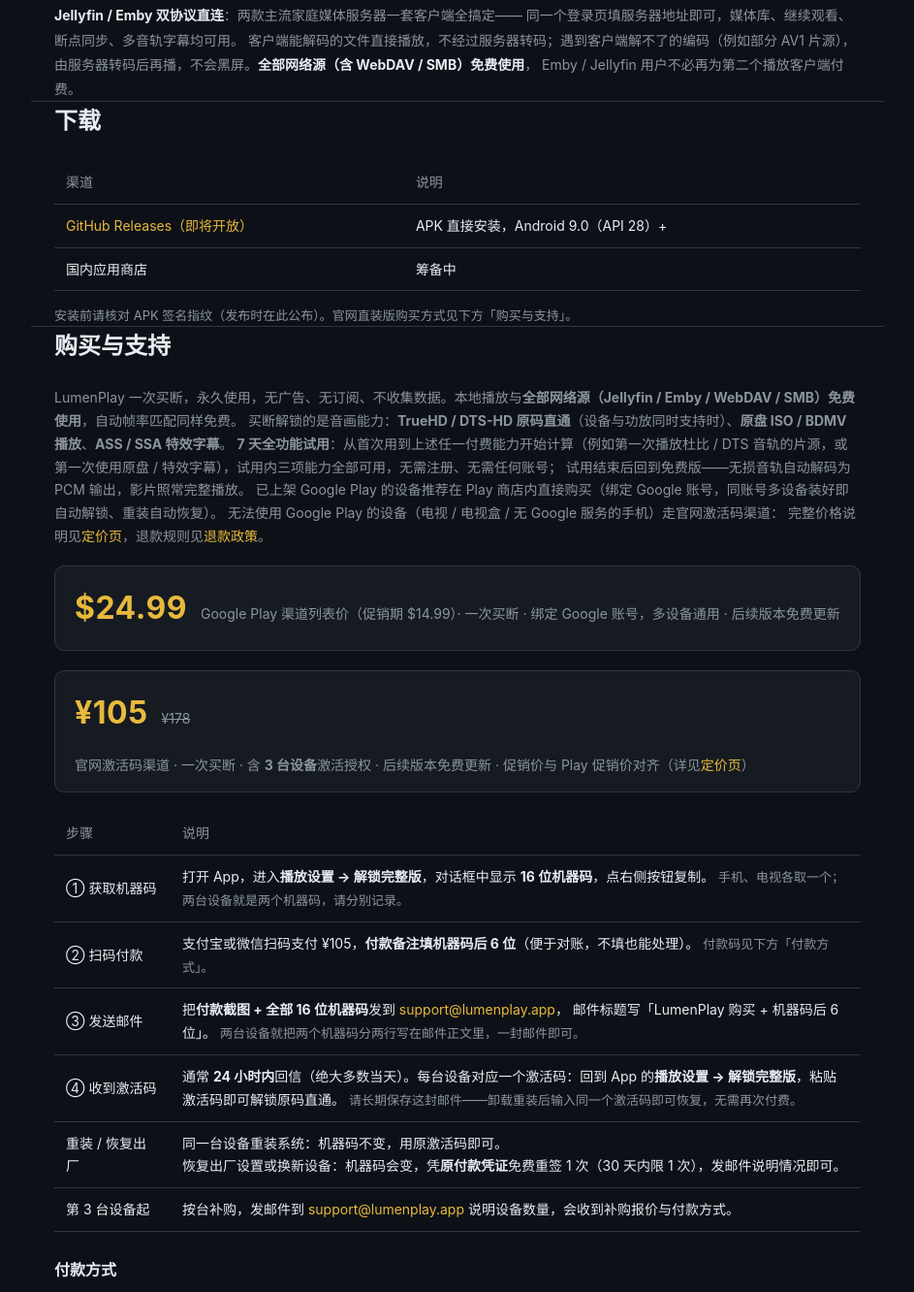
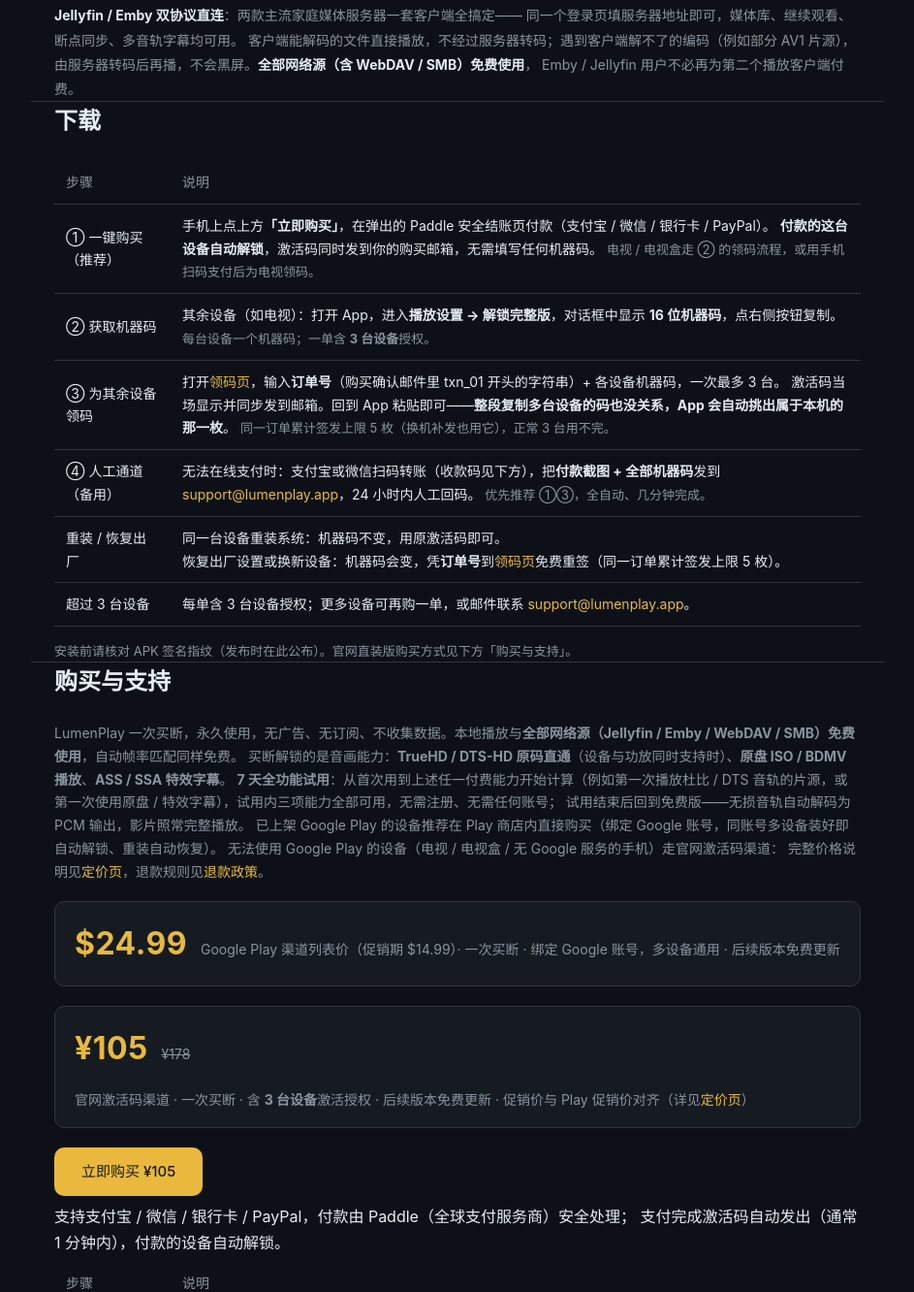
Before and after one commit to tubeuchiha/lumenplay-site, a plain HTML site: page index.html in a window 1280 px wide. Shown: the part 1279-2611 px from the top of the page at 97% size, without its empty margins (168-1111 px from the left). Drawn offline with Linux system fonts and the light colour scheme.

Commit message:
域名审批通过，首页购买区切换 Paddle 一键购买为主路径：中文/英文购买表重写（一键购买→其余设备领码页→人工通道降级备用），补「立即购买」按钮；换机补发口径统一为领码页+订单号（累计5枚），删「30天限1次」旧口径

```diff
--- a/index.html
+++ b/index.html
@@ -119,9 +119,40 @@
 <section class="wrap" id="download">
   <h2>下载</h2>
   <table>
-    <tr><th>渠道</th><th>说明</th></tr>
-    <tr><td><a href="#" aria-disabled="true">GitHub Releases（即将开放）</a></td><td>APK 直接安装，Android 9.0（API 28）+</td></tr>
-    <tr><td>国内应用商店</td><td>筹备中</td></tr>
+    <tr><th style="width:120px">步骤</th><th>说明</th></tr>
+    <tr>
+      <td>① 一键购买（推荐）</td>
+      <td>手机上点上方<strong>「立即购买」</strong>，在弹出的 Paddle 安全结账页付款（支付宝 / 微信 / 银行卡 / PayPal）。
+        <strong>付款的这台设备自动解锁</strong>，激活码同时发到你的购买邮箱，无需填写任何机器码。
+        <span class="tip">电视 / 电视盒走 ② 的领码流程，或用手机扫码支付后为电视领码。</span></td>
+    </tr>
+    <tr>
+      <td>② 获取机器码</td>
+      <td>其余设备（如电视）：打开 App，进入<strong>播放设置 → 解锁完整版</strong>，对话框中显示 <strong>16 位机器码</strong>，点右侧按钮复制。
+        <span class="tip">每台设备一个机器码；一单含 <strong>3 台设备</strong>授权。</span></td>
+    </tr>
+    <tr>
+      <td>③ 为其余设备领码</td>
+      <td>打开<a href="getcode.html">领码页</a>，输入<strong>订单号</strong>（购买确认邮件里 txn_01 开头的字符串）+ 各设备机器码，一次最多 3 台。
+        激活码当场显示并同步发到邮箱。回到 App 粘贴即可——<strong>整段复制多台设备的码也没关系，App 会自动挑出属于本机的那一枚</strong>。
+        <span class="tip">同一订单累计签发上限 5 枚（换机补发也用它），正常 3 台用不完。</span></td>
+    </tr>
+    <tr>
+      <td>④ 人工通道（备用）</td>
+      <td>无法在线支付时：支付宝或微信扫码转账（收款码见下方），把<strong>付款截图 + 全部机器码</strong>发到
+        <a href="mailto:support@lumenplay.app">support@lumenplay.app</a>，24 小时内人工回码。
+        <span class="tip">优先推荐 ①③，全自动、几分钟完成。</span></td>
+    </tr>
+    <tr>
+      <td>重装 / 恢复出厂</td>
+      <td>同一台设备重装系统：机器码不变，用原激活码即可。<br>
+        恢复出厂设置或换新设备：机器码会变，凭<strong>订单号</strong>到<a href="getcode.html">领码页</a>免费重签（同一订单累计签发上限 5 枚）。</td>
+    </tr>
+    <tr>
+      <td>超过 3 台设备</td>
+      <td>每单含 3 台设备授权；更多设备可再购一单，或邮件联系
+        <a href="mailto:support@lumenplay.app">support@lumenplay.app</a>。</td>
+    </tr>
   </table>
   <p style="color:var(--muted);font-size:13px;margin-top:14px">
     安装前请核对 APK 签名指纹（发布时在此公布）。官网直装版购买方式见下方「购买与支持」。</p>
@@ -147,6 +178,12 @@
     <span style="text-decoration:line-through;color:var(--muted)">¥178</span>
     <span>官网激活码渠道 · 一次买断 · 含 <strong>3 台设备</strong>激活授权 · 后续版本免费更新 · 促销价与 Play 促销价对齐（详见<a href="pricing.html">定价页</a>）</span>
   </div>
+
+  <p style="margin:18px 0 6px">
+    <a href="checkout.html" style="display:inline-block;background:var(--accent);color:#1a1a1a;padding:12px 28px;border-radius:10px;font-size:15px;font-weight:500;text-decoration:none">立即购买 ¥105</a>
+    <span class="tip" style="display:block;margin-top:8px">支持支付宝 / 微信 / 银行卡 / PayPal，付款由 Paddle（全球支付服务商）安全处理；
+    支付完成激活码自动发出（通常 1 分钟内），付款的设备自动解锁。</span>
+  </p>
 
   <table>
     <tr><th style="width:120px">步骤</th><th>说明</th></tr>
@@ -183,7 +220,7 @@
     </tr>
   </table>
 
-  <h3 style="font-size:16px;margin:26px 0 12px">付款方式</h3>
+  <h3 style="font-size:16px;margin:26px 0 12px">人工付款通道（备用）</h3>
   <div class="pay">
     <figure>
       <img src="img/pay-alipay.png" alt="支付宝收款码"
```
Also changed, not shown: index-en.html (+46 -3 lines).
